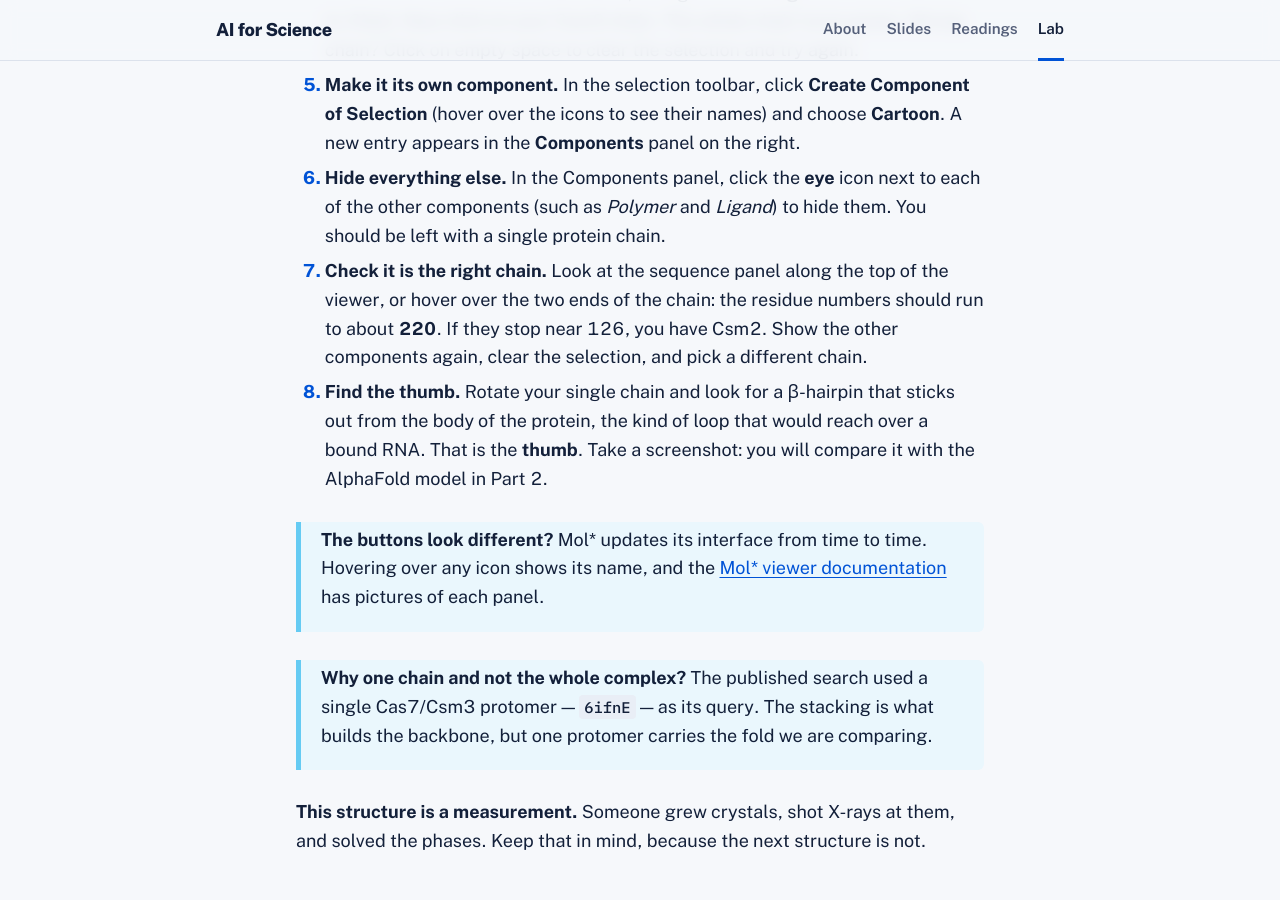
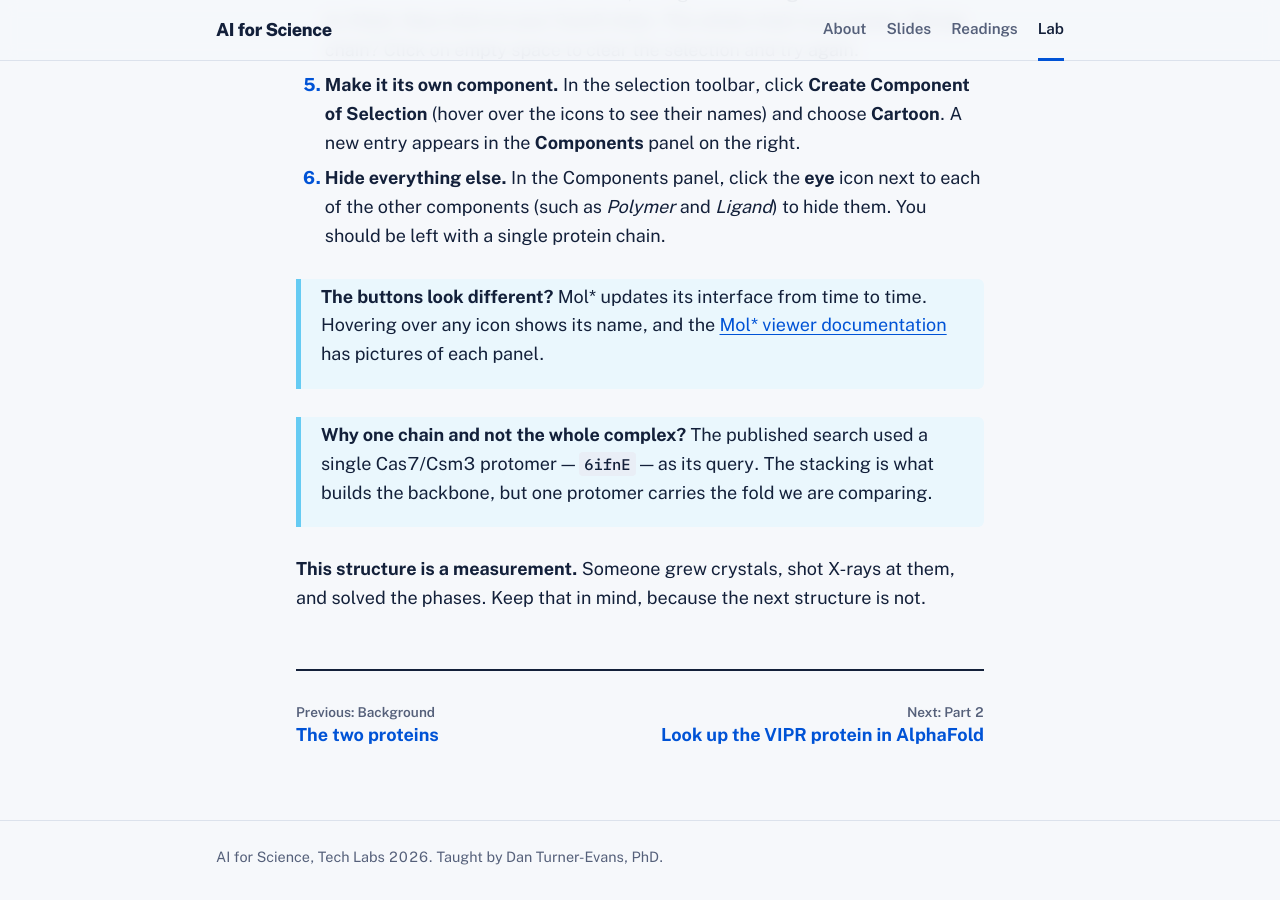
Before and after one commit to DanTurner-Evans/AI-for-science, a Jekyll site: the page built from lab/part-1.md, in a window 1280 px wide and 900 px high, scrolled down 1699 px. Built offline with Jekyll 4.4.1, drawn with Linux system fonts in a browser that asks for light colours.

Commit message:
Part 1: drop chain-length check and thumb steps from viewer walkthrough
Co-Authored-By: Claude Opus 5.5 <noreply@anthropic.com>

```diff
--- a/lab/part-1.md
+++ b/lab/part-1.md
@@ -64,14 +64,6 @@ install.
 6. **Hide everything else.** In the Components panel, click the **eye** icon
    next to each of the other components (such as *Polymer* and *Ligand*) to
    hide them. You should be left with a single protein chain.
-7. **Check it is the right chain.** Look at the sequence panel along the top of
-   the viewer, or hover over the two ends of the chain: the residue numbers
-   should run to about **220**. If they stop near 126, you have Csm2. Show the
-   other components again, clear the selection, and pick a different chain.
-8. **Find the thumb.** Rotate your single chain and look for a β-hairpin that
-   sticks out from the body of the protein, the kind of loop that would reach
-   over a bound RNA. That is the **thumb**. Take a screenshot: you will compare
-   it with the AlphaFold model in Part 2.
 
 > **The buttons look different?** Mol\* updates its interface from time to
 > time. Hovering over any icon shows its name, and the
```
